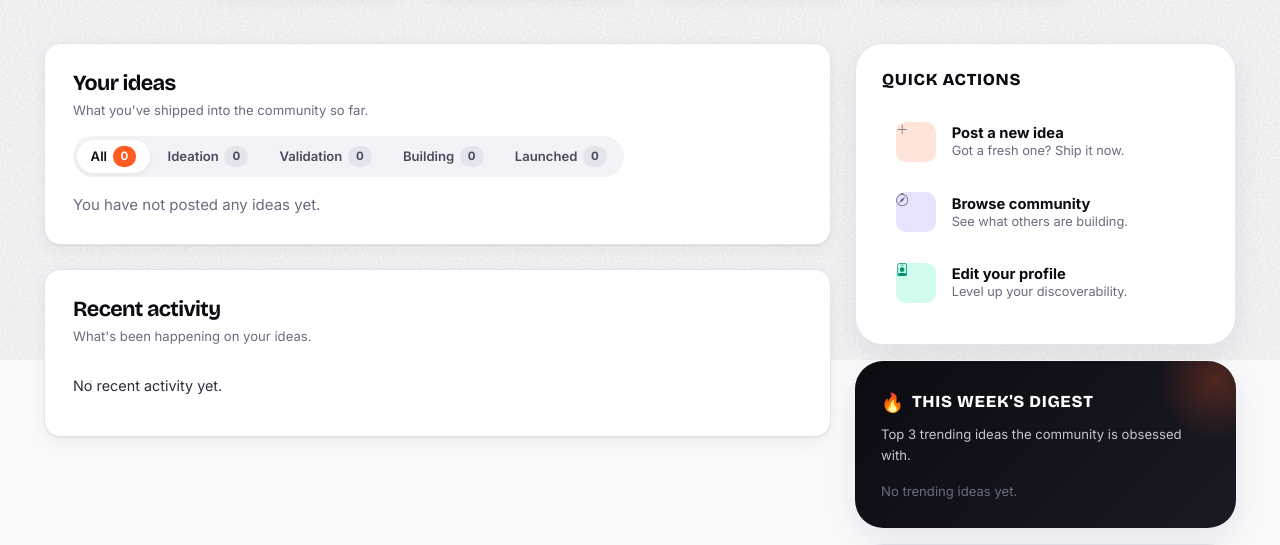
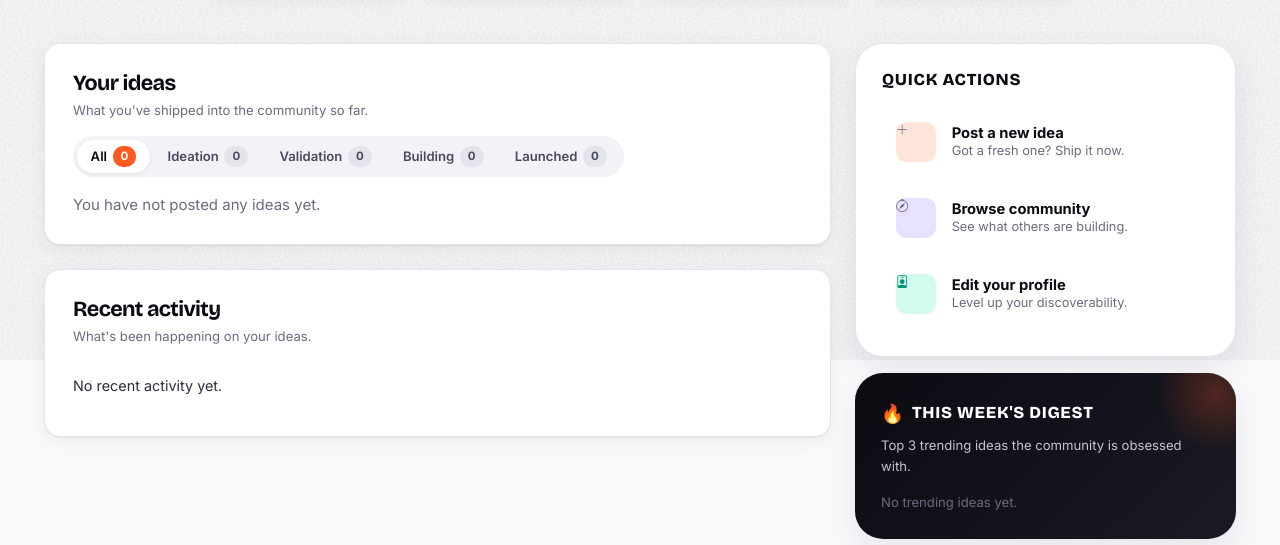
Before and after one commit to ArshadSheik/idea-incubator-hub, a Flask app: page /dashboard in a window 1280 px wide. Shown: the part 440-985 px from the top of the page. Run offline with Flask 3, Linux system fonts and the light colour scheme; the visitor is signed in with stand-in values (Sample User, id 1); data comes from the database, SQL or seed files in the repository; data that the repository does not hold is empty; parts of the project's set-up code (start-up, migrations or seed data) failed here and were passed over; some libraries are stand-ins or nearby versions.

Commit message:
add .quick-action + .quick-action

```diff
--- a/static/css/dashboard.css
+++ b/static/css/dashboard.css
@@ -285,6 +285,9 @@
   transition: background var(--tr-fast), transform var(--tr-fast), box-shadow var(--tr-fast);
   margin: 0;
 }
+.quick-action + .quick-action {
+  margin-top: 0.35rem;
+}
 .quick-action:hover { background: var(--ink-100); color: inherit; text-decoration: none; }
 .qa-icon {
   width: 40px; height: 40px;
```
